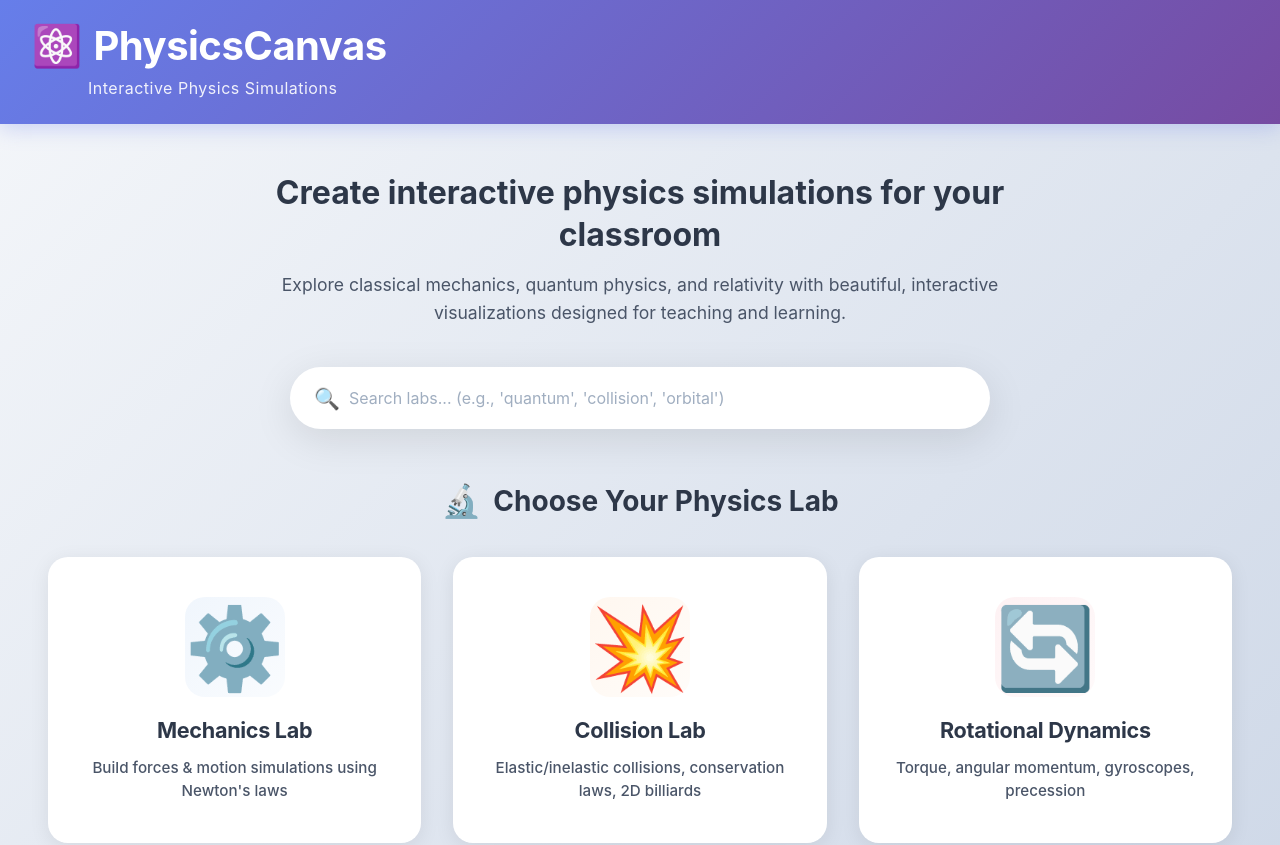
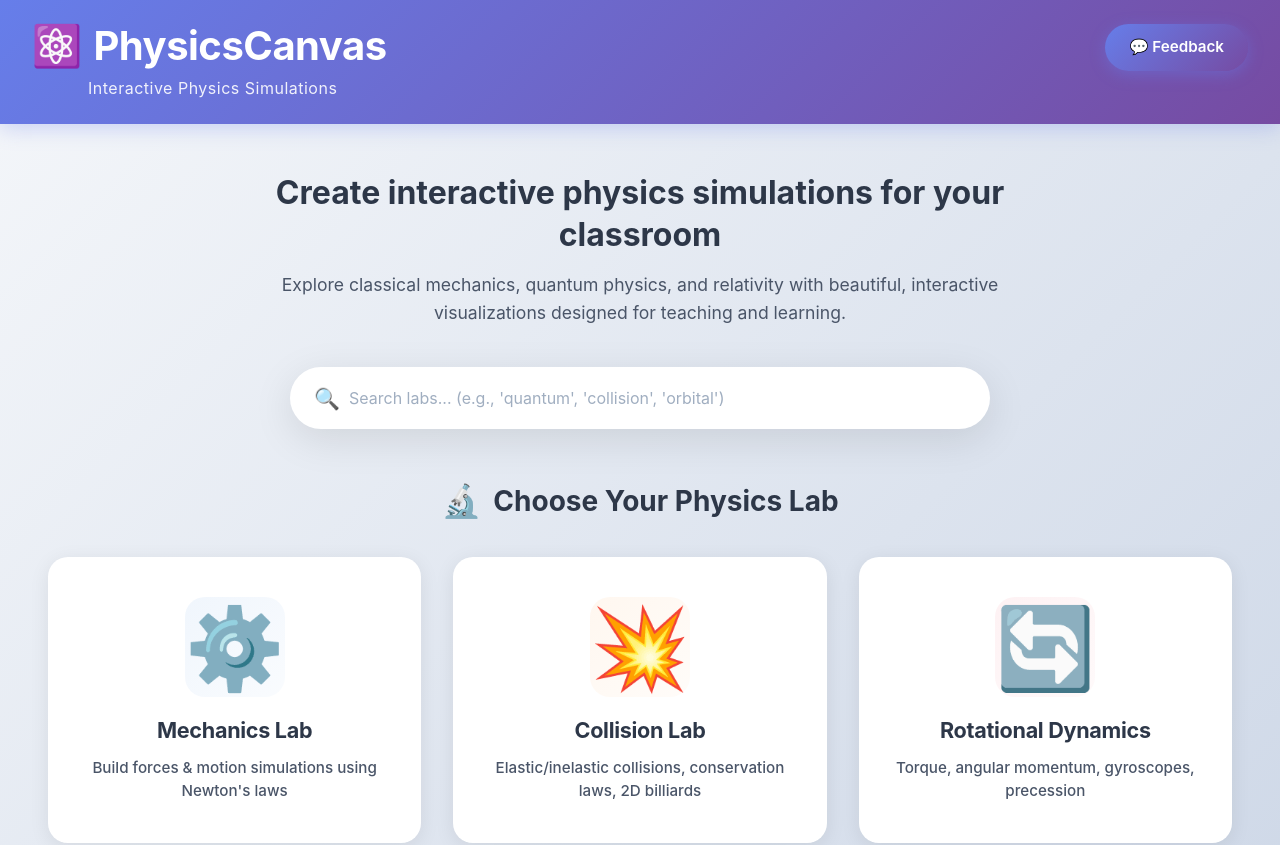
Before and after one commit to bhushanpoojary/physicscanvas-frontend, a React (Vite) app: page / in a window 1280 px wide. Shown: the top 845 px of the page. Built offline with nearby package versions, Linux system fonts and the light colour scheme.

Commit message:
feedback added

```diff
--- a/src/App.css
+++ b/src/App.css
@@ -17,6 +17,33 @@
   display: flex;
   flex-direction: column;
   background: linear-gradient(135deg, #f5f7fa 0%, #c3cfe2 100%);
+  position: relative;
+}
+
+/* Feedback Button */
+.pc-feedback-button {
+  position: fixed;
+  top: 1.5rem;
+  right: 2rem;
+  padding: 0.75rem 1.5rem;
+  background: linear-gradient(135deg, #667eea 0%, #764ba2 100%);
+  color: #fff;
+  text-decoration: none;
+  font-size: 0.95rem;
+  font-weight: 600;
+  border-radius: 50px;
+  box-shadow: 0 4px 15px rgba(102, 126, 234, 0.4);
+  transition: all 0.3s ease;
+  z-index: 1000;
+  display: flex;
+  align-items: center;
+  gap: 0.5rem;
+}
+
+.pc-feedback-button:hover {
+  transform: translateY(-2px);
+  box-shadow: 0 6px 20px rgba(102, 126, 234, 0.6);
+  background: linear-gradient(135deg, #764ba2 0%, #667eea 100%);
 }
 
 .pc-landing-header {
--- a/src/routes/HomePage.tsx
+++ b/src/routes/HomePage.tsx
@@ -21,6 +21,17 @@ const HomePage: React.FC = () => {
 
   return (
     <div className="pc-landing">
+      {/* Feedback Button */}
+      <a
+        href="https://github.com/bhushanpoojary/physicscanvas-frontend/issues"
+        target="_blank"
+        rel="noopener noreferrer"
+        className="pc-feedback-button"
+        title="Provide feedback or request features"
+      >
+        💬 Feedback
+      </a>
+
       <header className="pc-landing-header">
         <div className="pc-landing-header-content">
           <h1 className="pc-landing-title">
```
